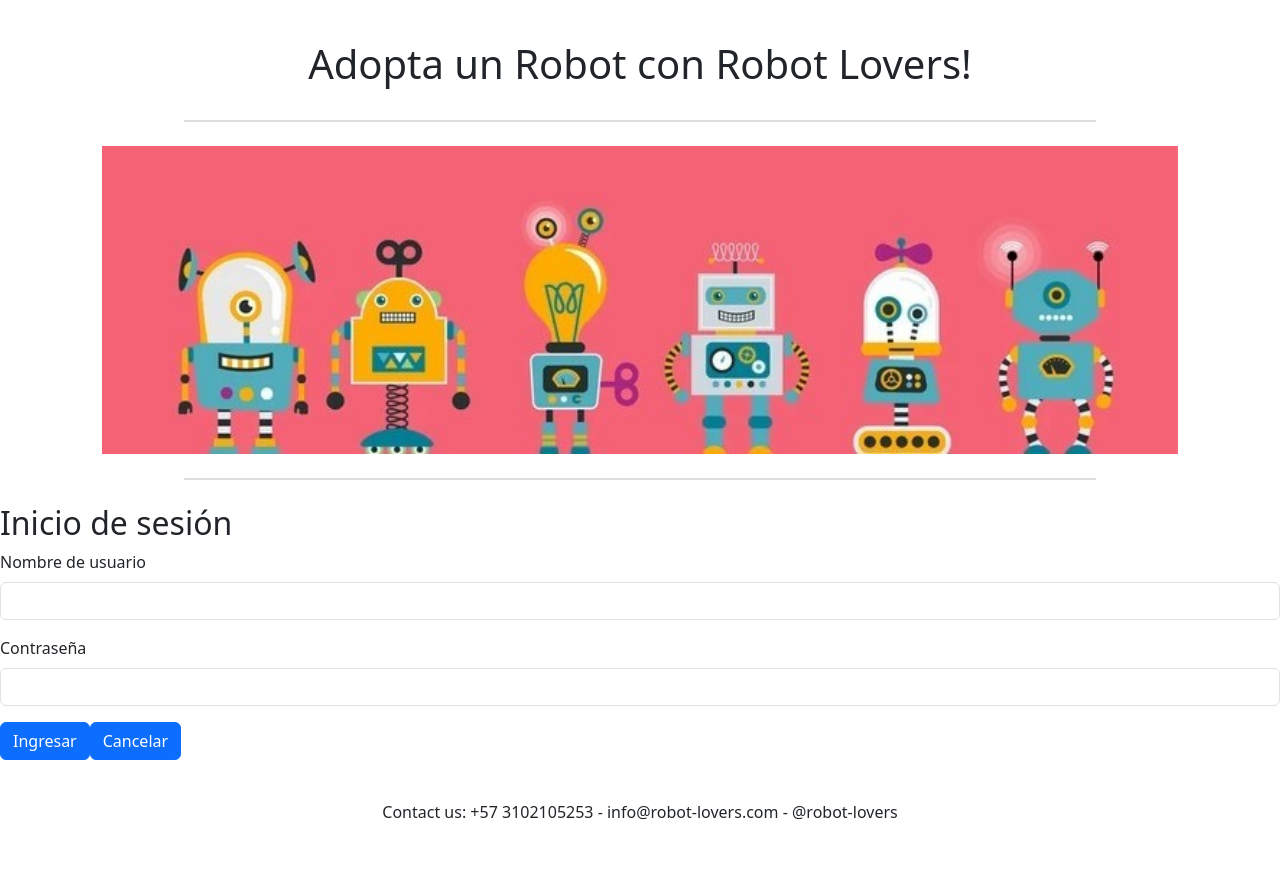
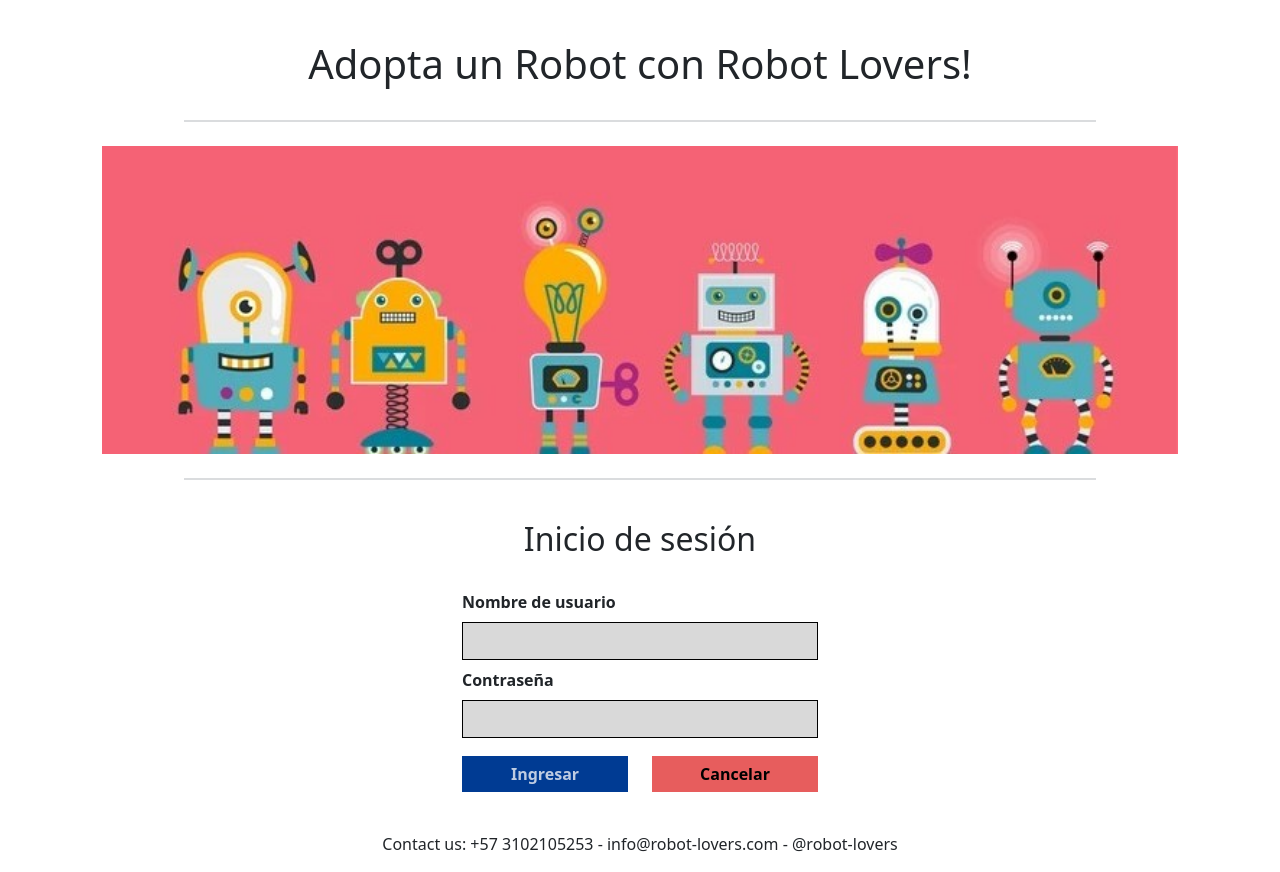
Before and after one commit to c4ts0up/ISIS2603-Parcial1, a React (Create React App) app in the folder my_app/: page / in a window 1280 px wide. Before the commit the page ends 840 px from the top, so only its background shows below. Built offline with nearby package versions, Linux system fonts and the light colour scheme.

Commit message:
[WIP] Diseño auth

```diff
--- a/my_app/src/components/Authentication.js
+++ b/my_app/src/components/Authentication.js
@@ -1,8 +1,9 @@
 import React, {useRef, useState} from "react";
-import {Button, Form} from "react-bootstrap";
+import {Button, Col, Container, Form, Row} from "react-bootstrap";
 import TopBanner from "./TopBanner";
 import BottomBanner from "./BottomBanner";
 import { useNavigate} from "react-router";
+import "../index.css";
 
 const URL = "http://localhost:3001/login";
 
@@ -40,8 +41,8 @@ export function Authentication() {
             });
     }
     const clickCancel = (e) => {
-        setUsername(e.target.reset);
-        setPassword(e.target.reset);
+        setUsername('');
+        setPassword('');
         setWrongCredentials(false);
         formRef.current.reset();
     }
@@ -49,27 +50,40 @@ export function Authentication() {
     return (
         <div>
             <TopBanner/>
-            <h2>Inicio de sesión</h2>
 
+            <Container>
+                <Row className={"mt-3 mb-4"}>
+                    <h2 className={"text-center"}>Inicio de sesión</h2>
+                </Row>
+                <Row className={"justify-content-center"}>
+                    <Col md={4}>
                         <Form ref={formRef}>
-                <Form.Group className="mb-3" cmntrolId="formBasicEmail">
-                    <Form.Label>Nombre de usuario</Form.Label>
-                    <Form.Control type="email" onChange={handleUsernameChange}/>
+                            <Form.Group className={"mb-2"} controlId="formBasicEmail">
+                                <Form.Label className={"fw-bold"}>Nombre de usuario</Form.Label>
+                                <Form.Control className={"auth-input px-4"} type="email" onChange={handleUsernameChange}/>
                             </Form.Group>
 
-                <Form.Group className="mb-3" cmntrolId="formBasicPassword">
-                    <Form.Label>Contraseña</Form.Label>
-                    <Form.Control type="password" onChange={handlePasswordChange} />
+                            <Form.Group className={"mb-2"} controlId="formBasicPassword">
+                                <Form.Label className={"fw-bold"}>Contraseña</Form.Label>
+                                <Form.Control className={"auth-input px-4"} type="password" onChange={handlePasswordChange} />
                             </Form.Group>
 
-                <Button variant="primary" onClick={clickLogin}>Ingresar</Button>
-                <Button variant="primary" onClick={clickCancel}>Cancelar</Button>
-
+                            <Row className={"justify-content-between"}>
+                                <Col md={6}>
+                                    <Button className="auth-login-button w-100" onClick={clickLogin}>Ingresar</Button>
+                                </Col>
+                                <Col md={6}>
+                                    <Button className="auth-cancel-button w-100" onClick={clickCancel}>Cancelar</Button>
+                                </Col>
+                            </Row>
                             {
                                 wrongCredentials &&
                                 <Form.Label>Error de autenticación. Revise sus credenciales</Form.Label>
                             }
                         </Form>
+                    </Col>
+                </Row>
+            </Container>
 
             <BottomBanner/>
         </div>
--- a/my_app/src/index.css
+++ b/my_app/src/index.css
@@ -67,3 +67,30 @@ code {
   max-width: 70% !important;
   margin: 0 auto;
 }
+
+.auth-input {
+  max-width: 500px !important;
+  margin: 0 auto;
+  background-color: #d9d9d9 !important;
+  border-radius: 0 !important;
+  border-color: #000000 !important;
+  border-width: 1 !important;
+}
+
+.auth-login-button {
+  background-color: #003b93 !important;
+  color: #becce2 !important;
+  font-weight: bold !important;
+  border: none !important;
+  border-radius: 0 !important;
+  margin-top: 10px !important;
+}
+
+.auth-cancel-button {
+  background-color: #e75d5d !important;
+  color: #000000 !important;
+  font-weight: bold !important;
+  border: none !important;
+  border-radius: 0 !important;
+  margin-top: 10px !important;
+}
```
Lines whose indentation alone changed are shown as unchanged.
